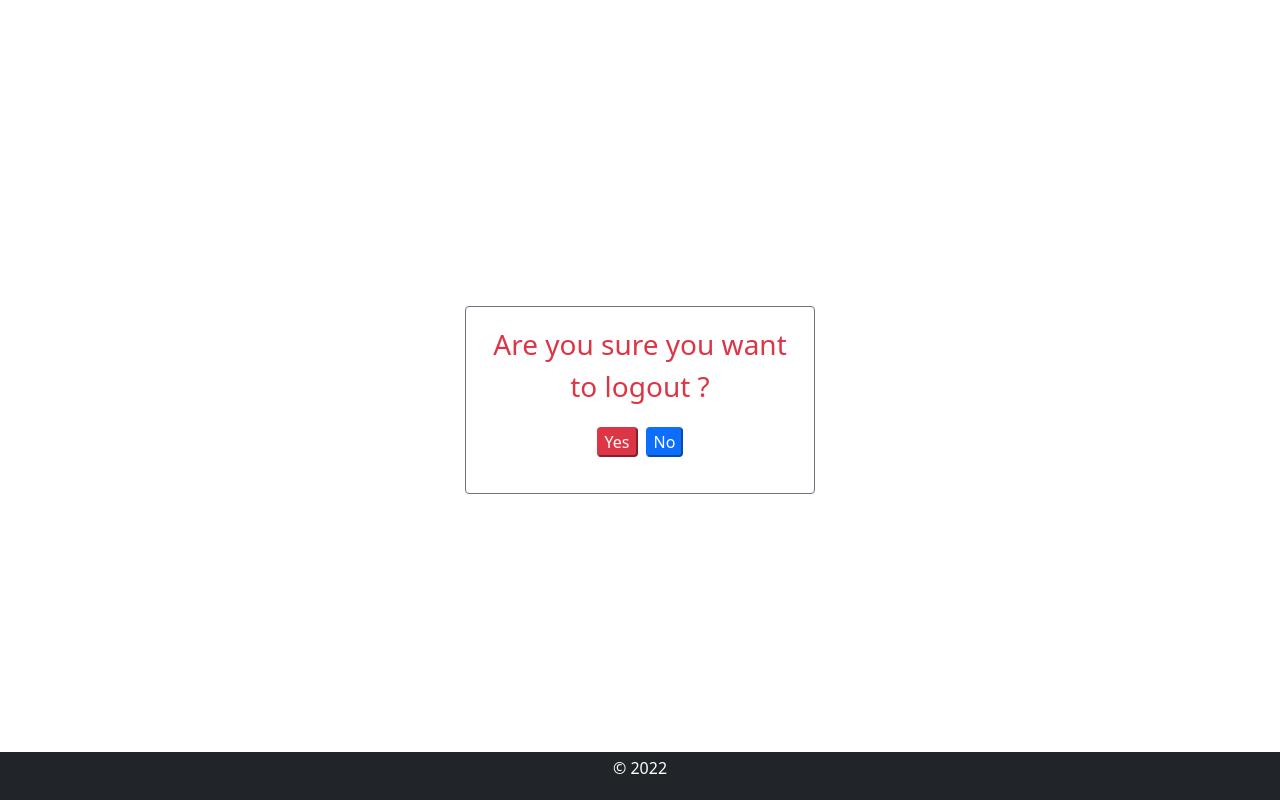
After one commit to devbobnwaka/django-blog, a Django app: page /logout/ in a window 1280 px wide. The commit adds this page. Run offline with Django 4.2, Linux system fonts and the light colour scheme; a user stored in the database is signed in.

Commit message:
Logout done

```diff
--- /dev/null
+++ b/accounts/templates/logout.html
@@ -0,0 +1,20 @@
+{% extends 'account-base.html' %}
+
+{% block content %}
+<div class="border border-secondary rounded p-3 " style="width: 350px;">
+    <p class="fs-3 text-danger text-center">Are you sure you want to logout ? </p>
+
+    <div class="d-flex justify-content-center">
+        <form action="" method="post" class="m-1 " >
+            {% csrf_token %}
+            <button type="submit" class="btn-small btn-danger mb-3  rounded">Yes</button>
+        </form>
+        <form action="{{ request.META.HTTP_REFERER }}" method="post" class=" m-1" >
+            {% csrf_token %}
+            <button type="submit" class="btn-small btn-primary mb-3  rounded">No</button>
+        </form>
+    </div>
+
+</div>
+
+{% endblock content %}
--- a/accounts/urls.py
+++ b/accounts/urls.py
@@ -5,4 +5,5 @@ app_name='accounts'
 urlpatterns = [
     path('register/', views.register, name='register'),
     path('login/', views.login_view, name='login_view'),
+    path('logout/', views.logout_view, name='logout_view'),
 ]
--- a/accounts/views.py
+++ b/accounts/views.py
@@ -1,5 +1,6 @@
 from django.shortcuts import render, redirect
 from django.contrib.auth import login, logout
+from django.contrib.auth.decorators import login_required
 from django.contrib.auth.forms import AuthenticationForm, UserCreationForm
 
 
@@ -28,3 +29,11 @@ def login_view(request):
         "form": form
     }
     return render(request, "login.html", context)
+
+def logout_view(request):
+    if not request.user.is_authenticated:
+        return redirect("/login/")
+    if request.method == "POST":
+        logout(request)
+        return redirect("/login/")
+    return render(request, "logout.html", {})
```
Also changed, not shown: templates/base.html (+9 -4 lines), db.sqlite3.
